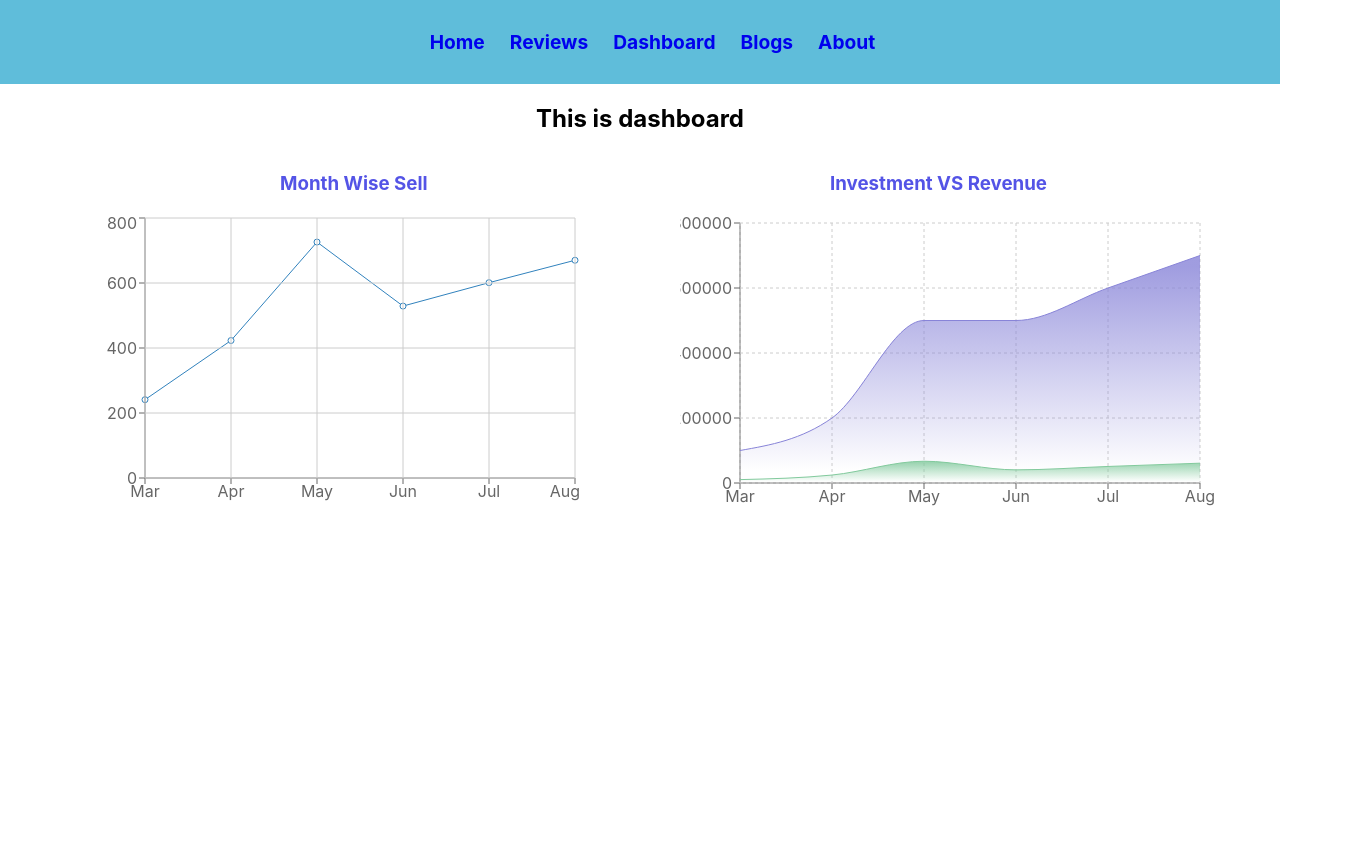
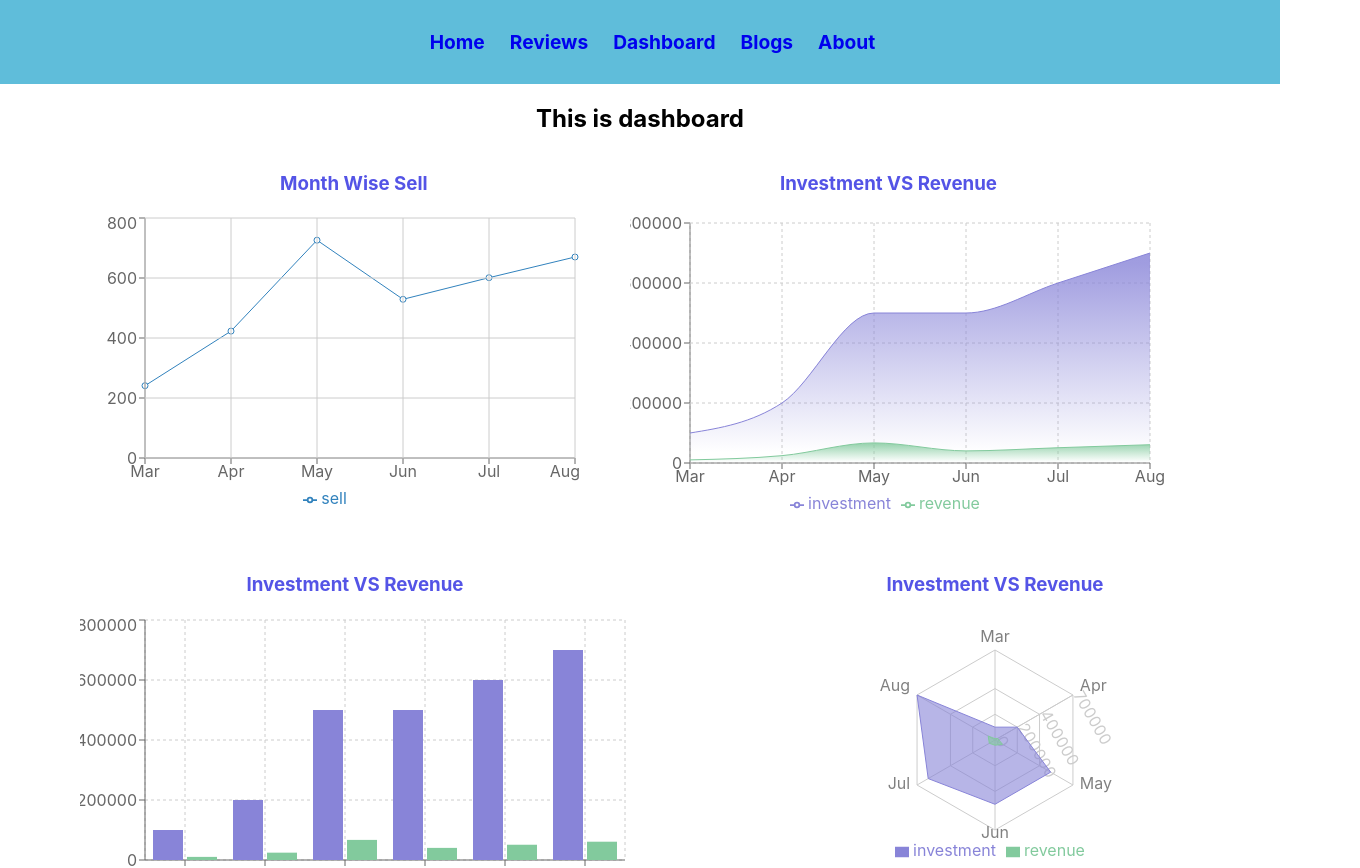
Before and after one commit to Shahariarshadhin/Moto-Mania, a React (Create React App) app: page /dashboard in a window 1280 px wide. Shown: the top 868 px of the page, 1360 px wide, since content can reach past the window. Before the commit the page ends 800 px from the top, so only its background shows below. Built offline with nearby package versions, Linux system fonts and the light colour scheme.

Commit message:
updated different pages

```diff
--- a/src/components/AreaChart/MyAreaChart.js
+++ b/src/components/AreaChart/MyAreaChart.js
@@ -1,7 +1,7 @@
 import React from 'react';
 import './AreaChart.css'
 import { useState, useEffect } from 'react';
-import { Area, AreaChart, XAxis, YAxis, CartesianGrid, Tooltip } from 'recharts';
+import { Area, AreaChart, XAxis, YAxis, CartesianGrid, Tooltip, Legend } from 'recharts';
 
 const MyAreaChart = () => {
 
@@ -34,6 +34,7 @@ const MyAreaChart = () => {
                 </defs>
                 <XAxis dataKey="month" />
                 <YAxis />
+                <Legend></Legend>
                 <CartesianGrid strokeDasharray="3 3" />
                 <Tooltip />
                 <Area type="monotone" dataKey="investment" stroke="#8884d8" fillOpacity={1} fill="url(#colorUv)" />
--- a/src/components/Dashboard/Dashboard.css
+++ b/src/components/Dashboard/Dashboard.css
@@ -2,4 +2,5 @@
     display: grid;
     grid-template-columns: 1fr 1fr;
     margin-left: 80px;
+    margin-bottom: 50px;
 }
--- a/src/components/Dashboard/Dashboard.js
+++ b/src/components/Dashboard/Dashboard.js
@@ -1,6 +1,9 @@
 import './Dashboard.css'
 import MyAreaChart from "../AreaChart/MyAreaChart";
 import MyLineChart from "../LineChart/MyLineChart";
+import MyBarChart from '../MyBarChart/MyBarChart';
+
+import MyRadarChart from '../MyRaadarChart/MyRadarChart';
 
 
 
@@ -13,6 +16,8 @@ const Dashboard = () => {
             <div className="dashboard">
                 <MyLineChart></MyLineChart>
                 <MyAreaChart></MyAreaChart>
+                <MyBarChart></MyBarChart>
+                <MyRadarChart></MyRadarChart>
             </div>
 
         </div>
--- a/src/components/EachReview/EachReview.css
+++ b/src/components/EachReview/EachReview.css
@@ -6,6 +6,10 @@
     background-color: rgb(245, 234, 221);
 
 }
+.review-section:hover{
+    background-color: bisque;
+}
+
 
 .review-section img{
     width: 80px;
--- a/src/components/Header/Header.css
+++ b/src/components/Header/Header.css
@@ -12,3 +12,8 @@ nav a{
 
 
 }
+
+nav a:hover{
+    color: rgb(255, 0, 221);
+
+}
--- a/src/components/Header/Home/Home.css
+++ b/src/components/Header/Home/Home.css
@@ -32,6 +32,10 @@
     color: aliceblue;
 
 }
+
+.see-review-btn a:hover{
+    color: orange;
+}
 .see-review-btn{
     margin: 40px;
 }
--- a/src/components/LineChart/MyLineChart.js
+++ b/src/components/LineChart/MyLineChart.js
@@ -1,5 +1,5 @@
 import React, { useEffect, useState } from 'react';
-import { Line, LineChart, XAxis, YAxis, CartesianGrid } from 'recharts';
+import { Line, LineChart, XAxis, YAxis, CartesianGrid, Legend } from 'recharts';
 import './MyLineChart.css'
 
 const MyLineChart = () => {
@@ -22,6 +22,7 @@ const MyLineChart = () => {
                 <Line dataKey={'sell'}></Line>
                 <YAxis></YAxis>
                 <XAxis dataKey={'month'}></XAxis>
+                <Legend></Legend>
                 <CartesianGrid stroke="#ccc" />
 
             </LineChart>
--- /dev/null
+++ b/src/components/MyBarChart/MyBarChart.css
@@ -0,0 +1,5 @@
+.bar h3{
+    color: rgb(84, 84, 230);
+    margin-top: 60px;
+
+}
--- /dev/null
+++ b/src/components/MyBarChart/MyBarChart.js
@@ -0,0 +1,34 @@
+import React from 'react';
+import './MyBarChart.css'
+import { useState, useEffect } from 'react';
+import { BarChart, CartesianGrid, XAxis, YAxis, Tooltip, Legend, Bar } from 'recharts';
+
+const MyBarChart = () => {
+
+    const [bar, setBar] = useState([]);
+
+    useEffect(() => {
+        fetch('data.json')
+            .then(res => res.json())
+            .then(data => setBar(data))
+
+
+    }, [])
+    return (
+        <div className='bar'>
+            <h3>Investment VS Revenue</h3>
+            <BarChart width={550} height={300} data={bar}>
+                <CartesianGrid strokeDasharray="3 3" />
+                <XAxis dataKey="name" />
+                <YAxis />
+                <Tooltip />
+                <Legend />
+                <Bar dataKey="investment" fill="#8884d8" />
+                <Bar dataKey="revenue" fill="#82ca9d" />
+            </BarChart>
+
+        </div>
+    );
+};
+
+export default MyBarChart;
--- /dev/null
+++ b/src/components/MyRaadarChart/MyRadarChart.css
@@ -0,0 +1,5 @@
+.radar h3{
+    color: rgb(84, 84, 230);
+    margin-top: 60px;
+
+}
--- /dev/null
+++ b/src/components/MyRaadarChart/MyRadarChart.js
@@ -0,0 +1,33 @@
+import React from 'react';
+import './MyRadarChart.css'
+import { useState, useEffect } from 'react';
+import { RadarChart, PolarGrid, PolarAngleAxis, PolarRadiusAxis, Radar, Legend, Tooltip } from 'recharts';
+
+const MyRadarChart = () => {
+
+    const [radar, setRadar] = useState([]);
+
+    useEffect(() => {
+        fetch('data.json')
+            .then(res => res.json())
+            .then(data => setRadar(data))
+
+
+    }, [])
+    return (
+        <div className='radar'>
+            <h3>Investment VS Revenue</h3>
+            <RadarChart outerRadius={90} width={730} height={250} data={radar}>
+                <PolarGrid />
+                <PolarAngleAxis dataKey="month" />
+                <PolarRadiusAxis angle={30} domain={[0, 150]} />
+                <Radar name="investment" dataKey="investment" stroke="#8884d8" fill="#8884d8" fillOpacity={0.6} />
+                <Radar name="revenue" dataKey="revenue" stroke="#82ca9d" fill="#82ca9d" fillOpacity={0.6} />
+                <Tooltip></Tooltip>
+                <Legend />
+            </RadarChart>
+        </div>
+    );
+};
+
+export default MyRadarChart;
```
Also changed, not shown: public/reviews.json (+5 -5 lines).
